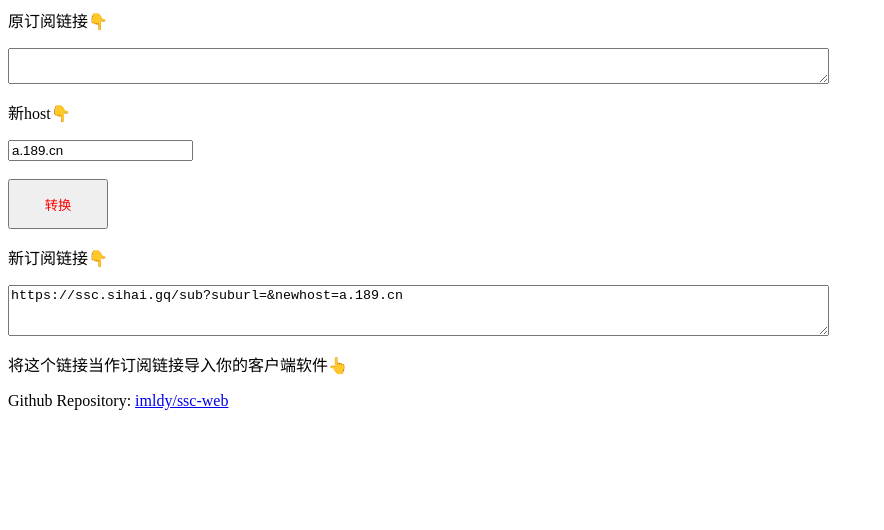
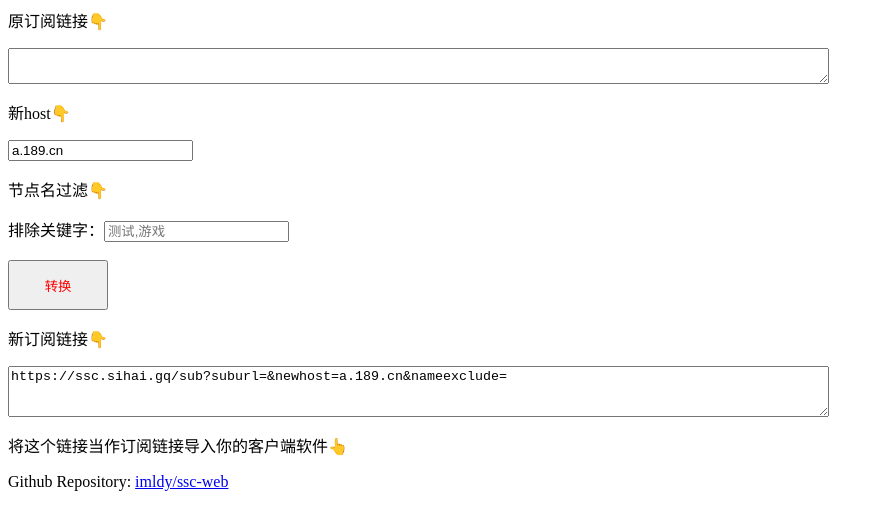
Before and after one commit to imldy/ssc-web, a plain HTML site: page index.html in a window 1280 px wide. Both pictures are taken after a click on the button "转换". Shown: the whole page, without its empty margins (0-884 px from the left). Drawn offline with Linux system fonts and the light colour scheme.

Commit message:
新增排除关键字选项

```diff
--- a/index.html
+++ b/index.html
@@ -13,8 +13,12 @@
             var suburl = suburl_node.value
             var newhost = newhost_node.value
             var encode_suburl = encodeURIComponent(suburl)
+            // 获取nameexclude
+            var nameexclude_node = document.getElementsByName("nameexclude")[0];
+            var nameexclude = nameexclude_node.value
+
             var newsuburl_node = document.getElementsByName("newsuburl")[0];
-            newsuburl_node.value = backendurl + "?suburl=" + encode_suburl + "&newhost=" + newhost
+            newsuburl_node.value = backendurl + "?suburl=" + encode_suburl + "&newhost=" + newhost + "&nameexclude=" + nameexclude
         }
     </script>
     <style type="text/css">
@@ -31,6 +35,8 @@
     <textarea name="suburl" spellcheck="false" rows="2" cols="100"></textarea>
     <p>新host👇</p>
     <input name="newhost" type="text" value="a.189.cn">
+    <p>节点名过滤👇</p>
+    <label>排除关键字：</label><input name="nameexclude" placeholder="测试,游戏" type="text">
     <br><br>
     <button class="button" onclick="Conver()">转换</button>
     <p>新订阅链接👇</p>
```
